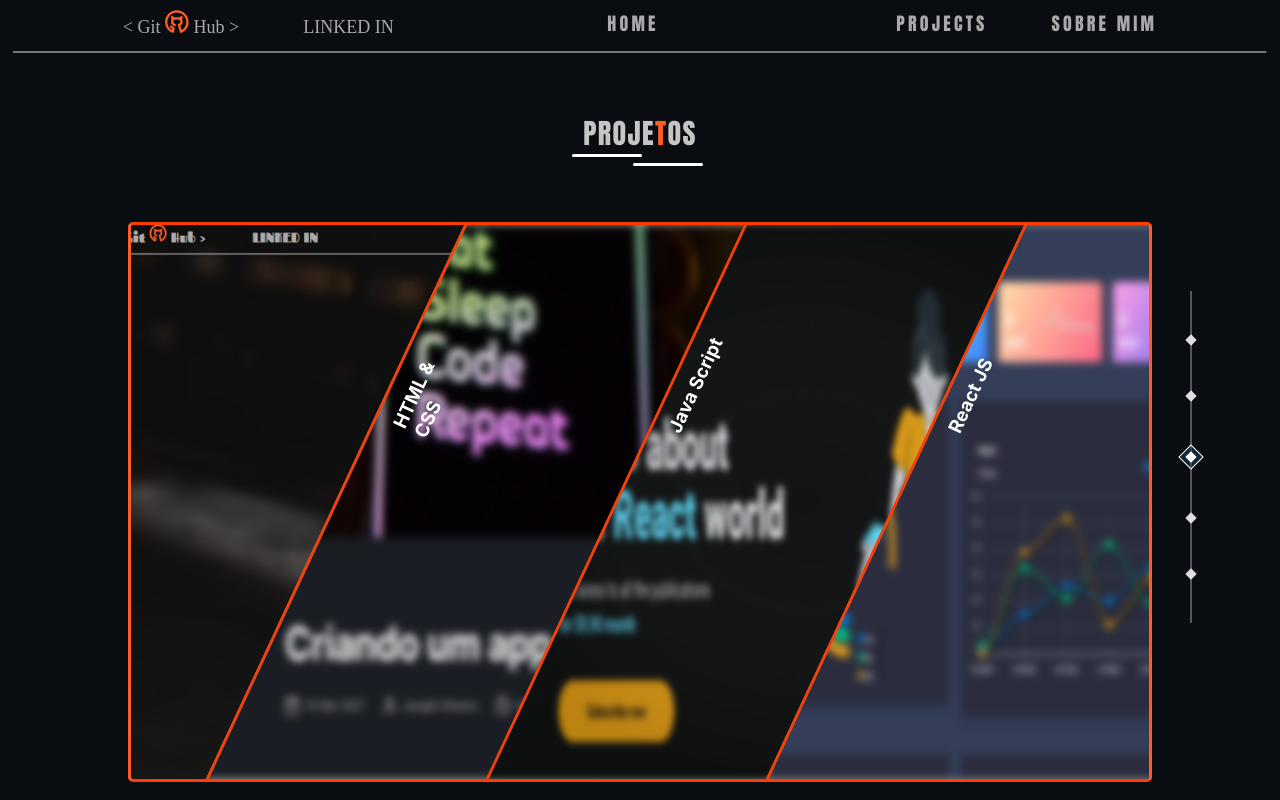
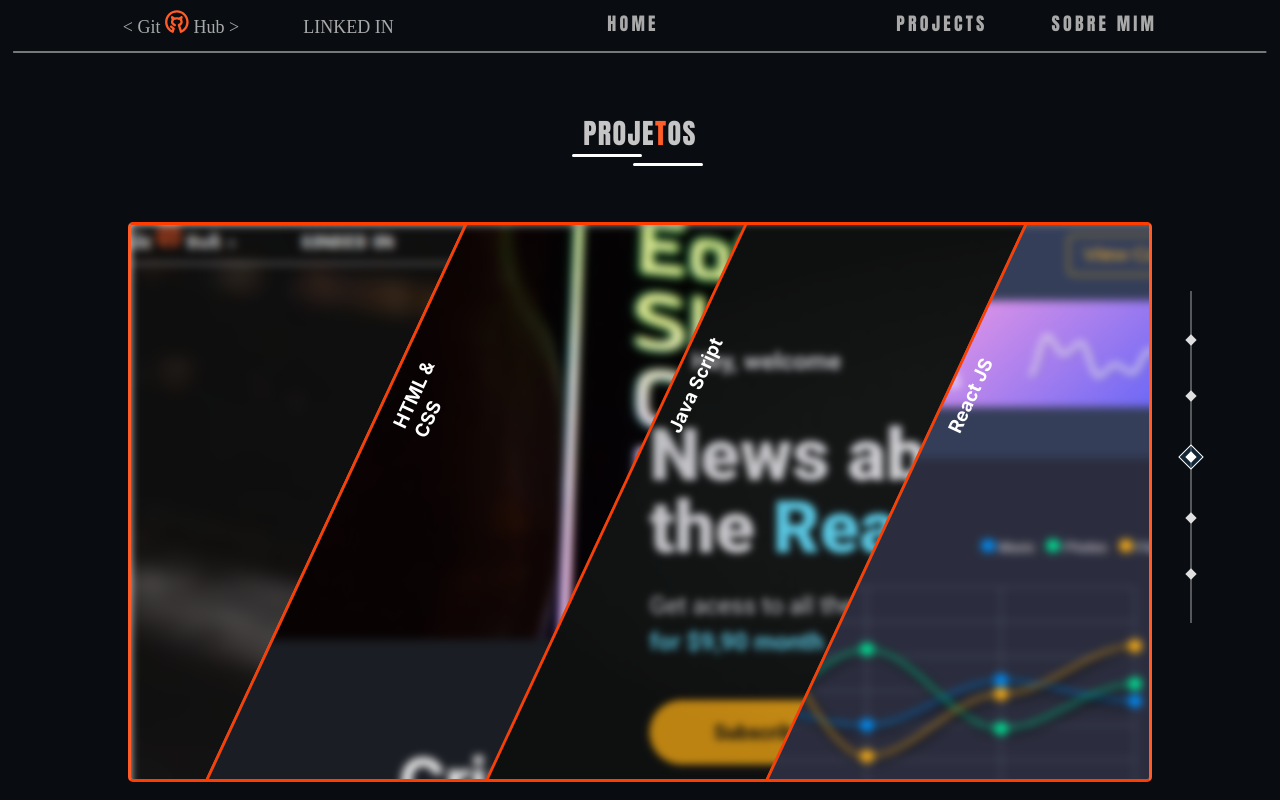
Before and after one commit to Mazakina/PersonalWeb, a Next.js app: page /projects in a window 1280 px wide. Built offline with nearby package versions, Linux system fonts and the light colour scheme; a web font is replaced by a local one.

Commit message:
home_details

```diff
--- a/src/pages/projects/index.tsx
+++ b/src/pages/projects/index.tsx
@@ -56,7 +56,7 @@ export default function Projects(){
 
       <div id='projectsDisplay' className={`${styles.projectsDisplay}  + ${(animated ? styles.animatedOne:'')}`}>
         <div id='activeLayer' className={styles.activeLayer}>
-          <Image  layout="fill"  height='100%'src={allProjects[currentDisplay].backgroundImg}  alt=""/>
+          <img height='100%'src={allProjects[currentDisplay].backgroundImg}  alt=""/>
           <div id='descriptionBox' className={`${styles.descriptionBox} + ${(animated ? styles.animatedOne:'')}`}>
             <h2>
               IgNews
@@ -72,31 +72,31 @@ export default function Projects(){
               <button>GitHub</button>
             </div>
           </div>
-          <button onClick={()=>setActive(true)} > <Image width='32' height='32' src="/images/shelfIcon.svg" alt="" /></button>
+          <button onClick={()=>setActive(true)} > <img width='32' height='32' src="/images/shelfIcon.svg" alt="" /></button>
         </div>
 
 {/* display all */}
         <a href="#" id='firstLayer' onClick={()=>{onClickSetDisplay(0)}} className={`${styles.firstLayer} +  ${(active ? '':styles.deactive)} + ${(animated ? styles.animatedSeven:'')}`}>
-            <Image className={styles.layerImage} layout="fill"src={allProjects[0].backgroundImg} alt="" />
+            <img className={styles.layerImage} src={allProjects[0].backgroundImg} alt="" />
         </a>
 
         <a href="#"  id='secondLayer' onClick={()=>{onClickSetDisplay(1)}} className={`${styles.secondLayer} +  ${(active ? '':styles.deactive)} + ${(animated ? styles.animatedSeven:'')}`}>
           <div id='identifier' className={`${styles.identifier} + ${styles.animatedFive}`}>
-            <Image className={styles.layerImage} layout='fill'src={allProjects[1].backgroundImg} alt=""/>
+            <img className={styles.layerImage} src={allProjects[1].backgroundImg} alt=""/>
             <h3>HTML & CSS</h3>
           </div>
         </a>
 
         <a href="#" id='thirdLayer' onClick={()=>{onClickSetDisplay(2)}} className={`${styles.thirdLayer} +  ${(active ? '':styles.deactive)} + ${(animated ? styles.animatedSeven:'')}`}>
           <div id='identifier' className={`${styles.identifier} + ${styles.animatedFive}`}>
-            <Image className={styles.layerImage} layout="fill" src={allProjects[2].backgroundImg} alt=""/>
+            <img className={styles.layerImage} src={allProjects[2].backgroundImg} alt=""/>
             <h3>Java Script</h3>
           </div>
         </a>
 
         <a href="#" id='fourthLayer' onClick={()=>{onClickSetDisplay(3)}} className={`${styles.fourthLayer} +  ${(active ? '':styles.deactive)} + ${(animated ? styles.animatedSeven:'')}`}>
           <div id='identifier' className={`${styles.identifier} + ${styles.animatedFive}`}>
-            <Image id='imageSlow' className={styles.layerImage} layout='fill' src={allProjects[3].backgroundImg} alt="" />
+            <img id='imageSlow' className={styles.layerImage}  src={allProjects[3].backgroundImg} alt="" />
             <h3>React JS</h3>
           </div>
         </a>
--- a/src/pages/projects/projects.module.scss
+++ b/src/pages/projects/projects.module.scss
@@ -137,7 +137,7 @@
           }
         }
       }
-      >Image{
+      >img{
         width:1440px;
         height: 100%;
 
@@ -159,7 +159,7 @@
           filter: brightness(1.3);
         }
         cursor:pointer;
-        Image{
+        img{
           width: 1.7rem;
           height: 1.7rem;
         }
@@ -174,7 +174,7 @@
       background-color:rgb(206, 206, 206);
       z-index: 3;
       // transition: all  0.7s ease-in-out;
-      >Image{
+      >img{
         position: absolute;
         width:1440px;
         right:0;
@@ -218,7 +218,7 @@
           .layerImage{
             position: absolute;
             width:1440px;
-            right:0;
+            left:0;
             overflow:visible;
             filter:blur(4px);
           }
@@ -255,10 +255,10 @@
           top:100px;
           height:7rem;
         }
-        .layerImage{
+        img{
         position: absolute;
         width:1440px;
-        right:0;
+        left:0;
         filter:blur(3px);
         }
       }
```
